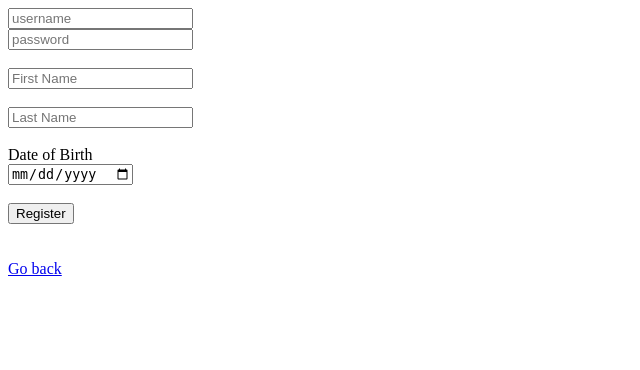
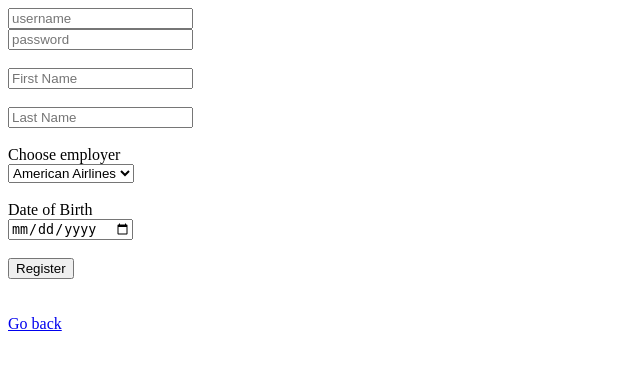
Before and after one commit to leeked/Air-Ticket-Database, a Flask app: page /staffreg in a window 1280 px wide. Shown: the top 370 px of the page, without its empty margins (0-640 px from the left). Run offline with Flask 2, Linux system fonts and the light colour scheme; data comes from the database, SQL or seed files in the repository.

Commit message:
Multiple Bugs
Home code properly distinguishes between Customer and Staff

When registering as Staff, you can now (and must) select your employer airline. This information is used by the site for various features. Automatically updates `works_for` with employee and employer information.

```diff
--- a/webapp/app.py
+++ b/webapp/app.py
@@ -116,7 +116,29 @@ def register():
 # Register as Staff
 @app.route('/staffreg')
 def staffreg():
-	return render_template('staffreg.html')
+	# Grab existing airlines
+
+	cursor = conn.cursor()
+
+	query = 'SELECT airline_name FROM airline'
+	cursor.execute(query)
+
+	airlines = cursor.fetchall()
+
+	# Patching for wonky space handling by html
+	for val in airlines:
+		val['visual'] = val['airline_name']
+		val['airline_name'] = val['airline_name'].replace(' ', '&nbsp;')
+
+	cursor.close()
+
+	print(airlines)
+
+	if 'error' in session:
+		error = session.pop('error')
+		return render_template('staffreg.html', error=error, airlines=airlines)
+
+	return render_template('staffreg.html', airlines=airlines)
 
 # Register as User
 @app.route('/userreg')
@@ -136,6 +158,9 @@ def registerAuth():
 		fname = request.form['fname'].replace("&", "&amp;").replace('"', "&quot;").replace("<", "&lt;").replace(">", "&gt;")
 		lname = request.form['lname'].replace("&", "&amp;").replace('"', "&quot;").replace("<", "&lt;").replace(">", "&gt;")
 		DoB = request.form['DoB']
+		airline_employer = request.form['employer'].replace('&nbsp;', ' ')
+
+		print(airline_employer)
 
 		#cursor used to send queries
 		cursor = conn.cursor()
@@ -144,16 +169,30 @@ def registerAuth():
 		cursor.execute(query, (username))
 		#stores the results in a variable
 		data = cursor.fetchone()
+
 		#use fetchall() if you are expecting more than 1 data row
 		error = None
 		if(data):
 			#If the previous query returns data, then user exists
 			error = "This user already exists"
-			return render_template('staffreg.html', error = error)
+			session['error'] = error
+			return redirect(url_for('staffreg'))
 		else:
 			ins = "INSERT INTO airline_staff VALUES(%s, MD5(%s), %s, %s, %s)"
 			cursor.execute(ins, (username, password, fname, lname, DoB))
 			conn.commit()
+
+			# Insert into works_for new registered employee
+			empl_check = 'SELECT * FROM works_for WHERE username = %s AND airline_name = %s'
+			cursor.execute(empl_check, (username,airline_employer))
+
+			check_res = cursor.fetchone()
+
+			# If not already registered into table, create entry
+			if not check_res:
+				ins_wf = 'INSERT INTO works_for VALUES(%s, %s)'
+				cursor.execute(ins_wf, (username, airline_employer))
+				conn.commit()
 			cursor.close()
 			return render_template('index.html')
 
@@ -231,6 +270,9 @@ def home():
 
 		display_name = cursor.fetchone()['customer_name']
 
+		cursor.close()
+		return render_template('home.html', customer_flights=customer_flights, display_name=display_name, usertype=usertype)
+
 	elif usertype=='staff':
 		query = 'SELECT first_name FROM airline_staff WHERE username = %s'
 
@@ -238,9 +280,11 @@ def home():
 
 		display_name = cursor.fetchone()['first_name']
 
+		cursor.close()
+		return render_template('home.html', display_name=display_name, usertype=usertype)
 
-	cursor.close()
-	return render_template('home.html', customer_flights=customer_flights, display_name=display_name, usertype=usertype)
+
+
 
 """
 Search
--- a/webapp/templates/staffreg.html
+++ b/webapp/templates/staffreg.html
@@ -9,8 +9,17 @@
 <form action="/registerAuth" method="POST">
 	<input type="text" name = "username" placeholder="username" required/> </br>
 	<input type="password" name = "password" placeholder="password" required/></br></br>
+
 	<input type="text" name = "fname" placeholder="First Name"/> </br></br>
 	<input type="text" name = "lname" placeholder="Last Name"/> </br></br>
+
+	<label for'employer'>Choose employer</label></br>
+	<select name='employer' id='employer'>
+		{% for elem in airlines %}
+		<option value={{elem['airline_name']}}>{{elem['visual']}}</option>
+		{% endfor %}
+	</select></br></br>
+
 	<label for='DoB'>Date of Birth</label></br>
 	<input type="date" name = "DoB" placeholder="Date of Birth"/> </br></br>
 	<input type='hidden' name = 'type' value = 'staff'/>
```
